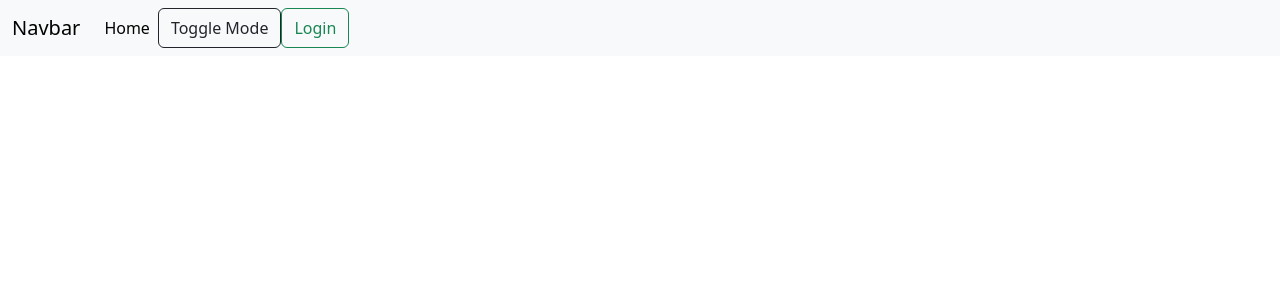
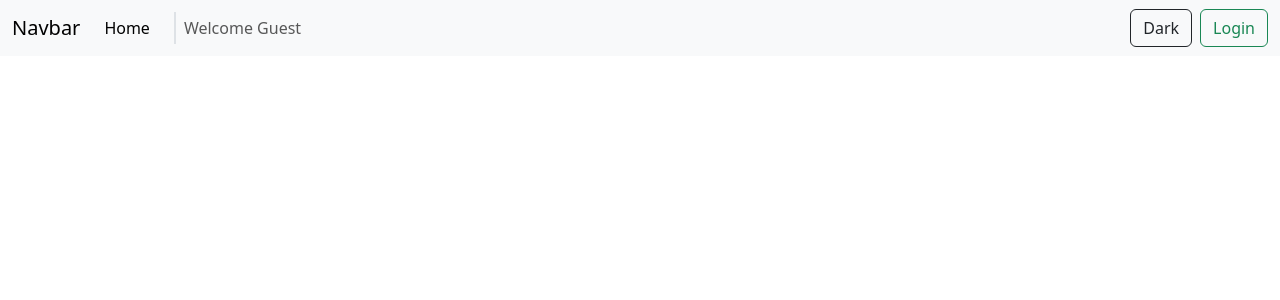
Before and after one commit to xkicken/ClinicSystem, a Django app: template templates/appointment/base.html in a window 1280 px wide. Shown: the top 300 px of the page. Run offline with Django 5.2, Linux system fonts and the light colour scheme; the template is opened without the code that fills it, so the values that code supplies are empty; parts of the project's set-up code (start-up, migrations or seed data) failed here and were passed over.

Commit message:
feat: added dark mode to base template - added a toggle button to switch theme in nav

```diff
--- a/static/appointment/js/base.js
+++ b/static/appointment/js/base.js
@@ -1,5 +1,40 @@
+function setTheme(theme) {
+  const html = document.documentElement;
+  const themeButton = document.getElementById("themeToggle");
+
+  html.setAttribute("data-bs-theme", theme);
+
+  if (theme === "dark") {
+    themeButton.classList.remove("btn-outline-dark");
+    themeButton.classList.add("btn-outline-light");
+    themeButton.textContent = "Light";
+  } else {
+    themeButton.classList.remove("btn-outline-light");
+    themeButton.classList.add("btn-outline-dark");
+    themeButton.textContent = "Dark";
+  }
+
+  localStorage.setItem("theme", theme);
+}
+
 function toggleTheme() {
-  const html = document.documentElement;
-  const current = html.getAttribute("data-bs-theme");
-  html.setAttribute("data-bs-theme", current === "dark" ? "light" : "dark");
+  const current = document.documentElement.getAttribute("data-bs-theme");
+  const next = current === "dark" ? "light" : "dark";
+  setTheme(next);
 }
+
+function getSystemTheme() {
+  return window.matchMedia("(prefers-color-scheme: dark)").matches
+    ? "dark"
+    : "light";
+}
+
+document.addEventListener("DOMContentLoaded", () => {
+  const savedTheme = localStorage.getItem("theme");
+
+  if (savedTheme) {
+    setTheme(savedTheme);
+  } else {
+    setTheme(getSystemTheme());
+  }
+});
--- a/templates/appointment/base.html
+++ b/templates/appointment/base.html
@@ -5,44 +5,84 @@
     <meta charset="UTF-8">
     <title>{% block title %}Clinic System{% endblock %}</title>
     <link href="https://cdn.jsdelivr.net/npm/bootstrap@5.3.8/dist/css/bootstrap.min.css" rel="stylesheet" integrity="sha384-sRIl4kxILFvY47J16cr9ZwB07vP4J8+LH7qKQnuqkuIAvNWLzeN8tE5YBujZqJLB" crossorigin="anonymous">
+    <script>
+      (function () {
+        const savedTheme = localStorage.getItem("theme");
+
+        const systemTheme =
+          window.matchMedia("(prefers-color-scheme: dark)").matches
+            ? "dark"
+            : "light";
+
+        const theme = savedTheme || systemTheme;
+
+        document.documentElement.setAttribute("data-bs-theme", theme);
+      })();
+    </script>
 </head>
 <body>
 <nav class="navbar navbar-expand-lg bg-body-tertiary">
   <div class="container-fluid">
+
     <a class="navbar-brand" href="#">Navbar</a>
-    <button class="navbar-toggler" type="button" data-bs-toggle="collapse" data-bs-target="#navbarSupportedContent" aria-controls="navbarSupportedContent" aria-expanded="false" aria-label="Toggle navigation">
+
+    <button class="navbar-toggler" type="button" data-bs-toggle="collapse" data-bs-target="#navbarSupportedContent">
       <span class="navbar-toggler-icon"></span>
     </button>
+
     <div class="collapse navbar-collapse" id="navbarSupportedContent">
+
+      <!-- LEFT SIDE -->
       <ul class="navbar-nav">
+        <li class="nav-item">
+          <a class="nav-link active" href="{% url 'home' %}">Home</a>
+        </li>
 
-        <li class="nav-item">
-          <a class="nav-link active" aria-current="page" href="{% url 'home' %}">Home</a>
-        </li>
         {% if user.is_authenticated %}
-            <li class="nav-item">
-              <a class="nav-link active" aria-current="page" href="{% url 'profile' %}">Profile</a>
-            </li>
+          <li class="nav-item">
+            <a class="nav-link" href="{% url 'profile' %}">Profile</a>
+          </li>
 
-          {% if user.group.all.0.name == "Doctor" %}
+          {% if user.groups.all.0.name == "Doctor" %}
             <li class="nav-item">
               <a class="nav-link" href="{% url 'doctor' %}">Doctor Dashboard</a>
             </li>
           {% else %}
             <li class="nav-item">
-                <a class="nav-link" href="{% url 'patient_dashboard' %}">Dashboard</a>
+              <a class="nav-link" href="{% url 'patient_dashboard' %}">Dashboard</a>
             </li>
           {% endif %}
-            <span class="navbar-text">Welcome {{ user.get_full_name }}</span>
+        {% endif %}
+      </ul>
+
+      {% if user.is_authenticated %}
+          <span class="navbar-text ms-3 px-3 py-1 border-start border-2">
+            Welcome {{ user.get_full_name }}
+          </span>
+      {% else %}
+          <span class="navbar-text ms-3 px-2 py-1 border-start border-2">
+            Welcome Guest
+          </span>
+      {% endif %}
+
+      <!-- RIGHT SIDE -->
+      <div class="ms-auto d-flex align-items-center gap-2">
+
+        <button onclick="toggleTheme()" id="themeToggle" class="btn btn-outline-dark">
+          Dark
+        </button>
+
+        {% if user.is_authenticated %}
+          <a href="{% url 'logout' %}" class="btn btn-outline-danger">
+            Logout
+          </a>
         {% else %}
-        <button onclick="toggleTheme()" class="btn btn-outline-dark">Toggle Mode</button>
-        <div class="d-flex ms-auto">
-            <button class="btn btn-outline-success" type="submit">Login</button>
-        </div>
-
+          <a href="{% url 'login' %}" class="btn btn-outline-success">
+            Login
+          </a>
         {% endif %}
 
-          </ul>
+      </div>
 
     </div>
   </div>
```
